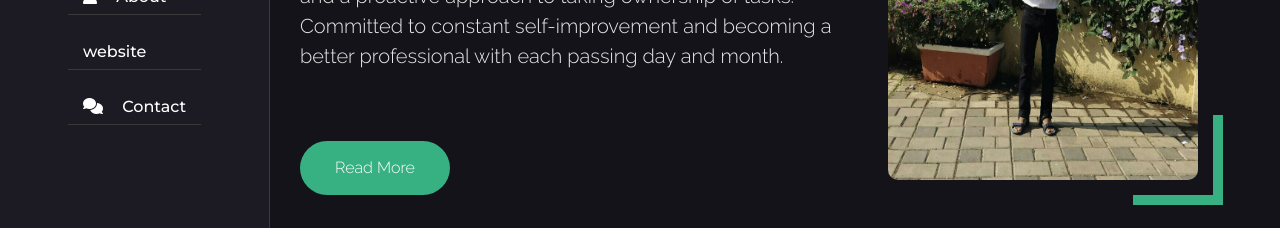
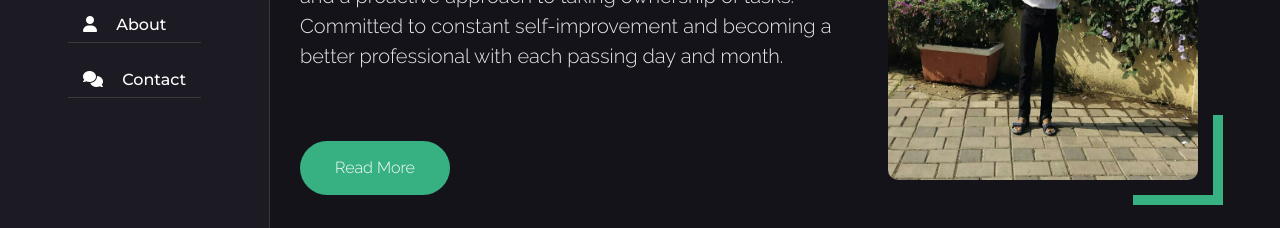
Before and after one commit to xnkit69/ankit, a plain HTML site: page index.html in a window 1280 px wide. Shown: the part 390-618 px from the top of the page. Drawn offline with nearby package versions, Linux system fonts and the light colour scheme; a web font is replaced by a local one.

Commit message:
Update index.html

```diff
--- a/index.html
+++ b/index.html
@@ -26,7 +26,7 @@
             <ul class="nav">
                 <li><a href="#home" class="active"><i class="fa fa-home"></i> Home</a></li>
                 <li><a href="#about"><i class="fa fa-user"></i> About</a></li>
-                <li><a href="https://xnkit69.github.io/k/" target="blank">website</a></li>
+
                 <li><a href="#contact"><i class="fa fa-comments"></i> Contact</a></li>
             </ul>
         </div>
```
